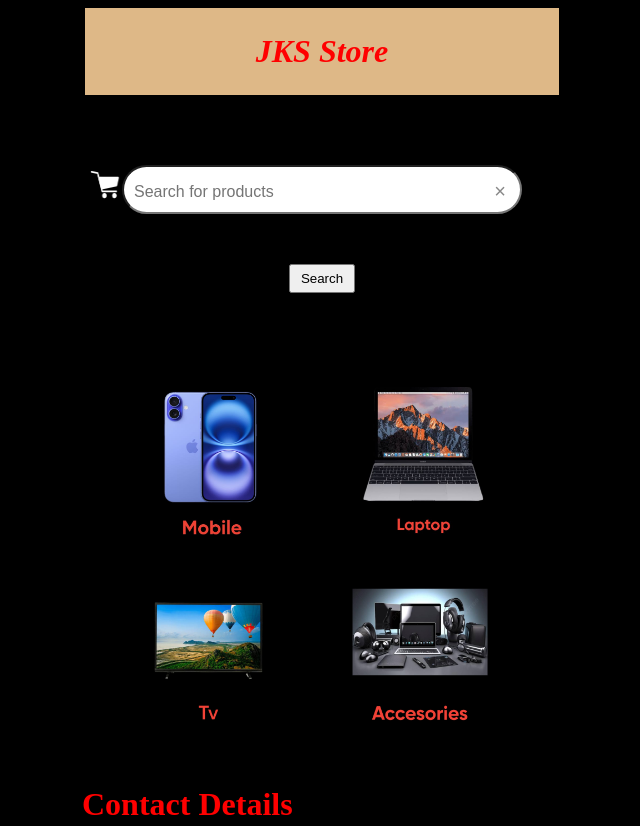
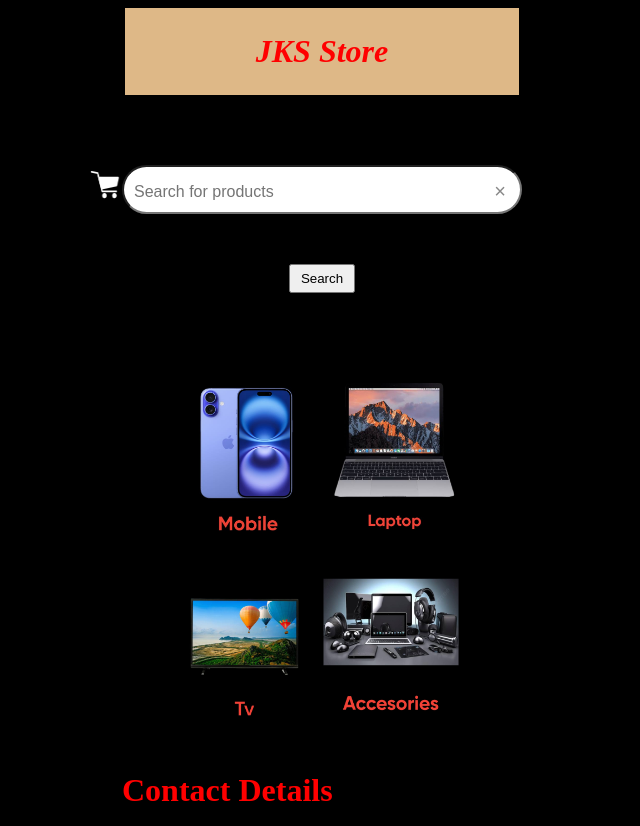
Before and after one commit to santhoshjks/ecommerce, a plain HTML site: page index.html in a window 1280 px wide. Shown: the top 826 px of the page, without its empty margins (318-958 px from the left). Drawn offline with Linux system fonts and the light colour scheme.

Commit message:
Update index.html

```diff
--- a/index.html
+++ b/index.html
@@ -6,7 +6,7 @@
     <title>E Commerce</title>
     <link rel="stylesheet" href="webcss.css">
     </head>
-    <body style="max-width:480px; margin: 5px auto;">
+    <body style="max-width:400px; margin: 5px auto;">
         <header >
             <b><em>JKS Store</em></b>
         </header>
```
